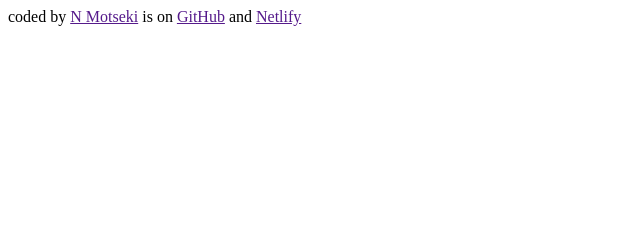
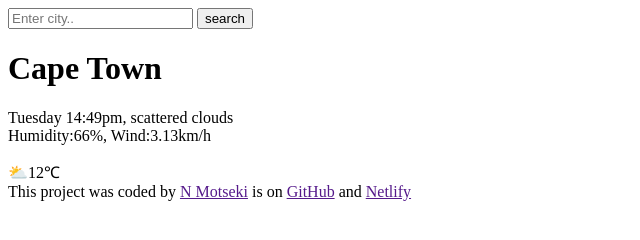
Before and after one commit to N-Motseki/Vanilla-Weather-Search, a plain HTML site: page index.html in a window 1280 px wide. Shown: the whole page, without its empty margins (0-640 px from the left). Drawn offline with Linux system fonts and the light colour scheme.

Commit message:
Added Html to the project and renamed my title

```diff
--- a/index.html
+++ b/index.html
@@ -3,11 +3,27 @@
   <head>
     <meta charset="UTF-8" />
     <meta name="viewport" content="width=device-width, initial-scale=1.0" />
-    <title>Document</title>
+    <title>Vanilla-Weather-Search</title>
   </head>
   <body>
+    <header>
+      <form>
+        <input type="search" placeholder="Enter city.." required />
+        <input type="submit" value="search" />
+      </form>
+    </header>
+    <main>
+      <div>
+        <h1>Cape Town</h1>
+        <p>
+          Tuesday 14:49pm, scattered clouds<br />
+          Humidity:66%, Wind:3.13km/h
+        </p>
+      </div>
+      <div>⛅12℃</div>
+    </main>
     <footer>
-      coded by <a href="" target="_blank" ?>N Motseki</a> is on
+      This project was coded by <a href="" target="_blank">N Motseki</a> is on
       <a href="">GitHub</a> and <a href="">Netlify</a>
     </footer>
   </body>
```
